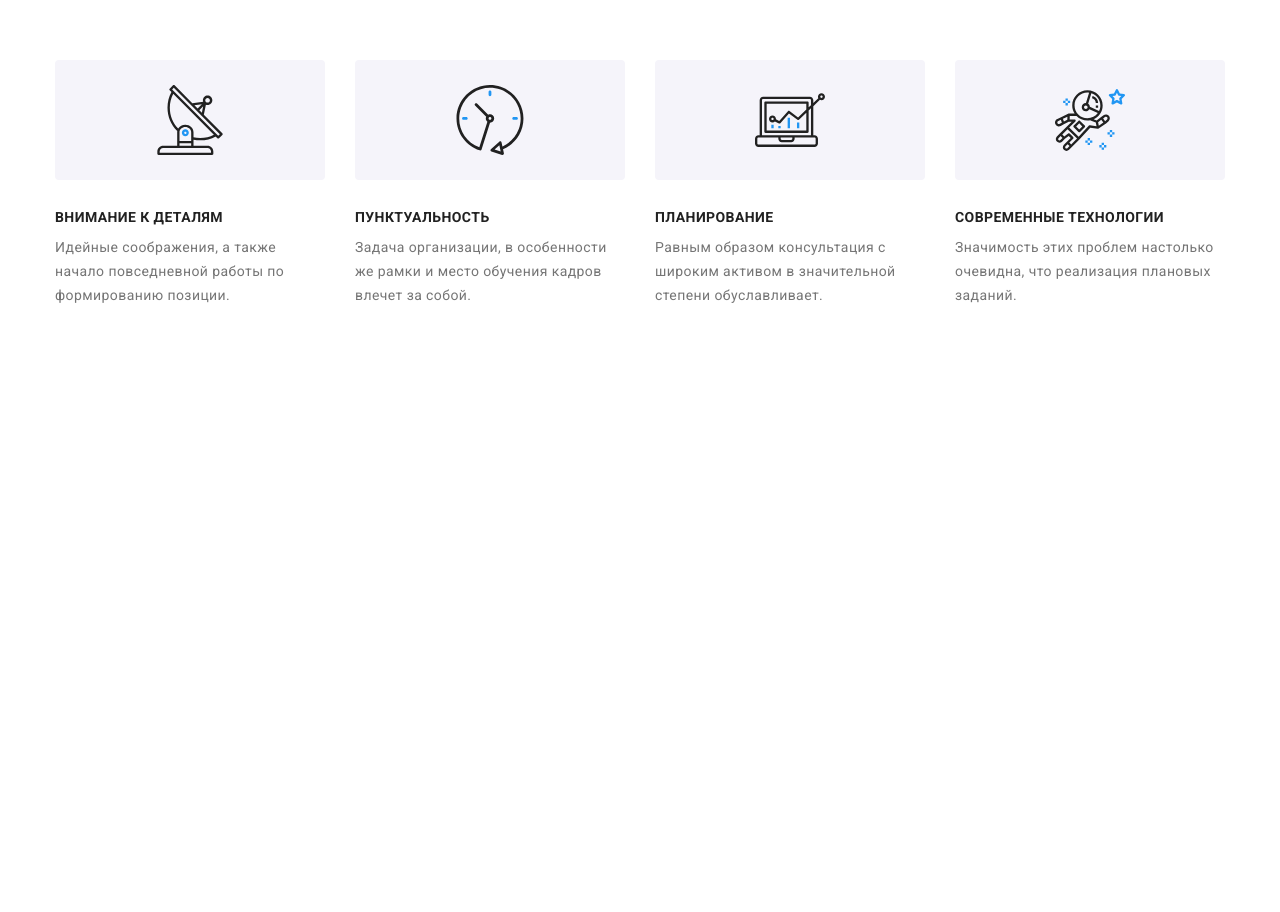
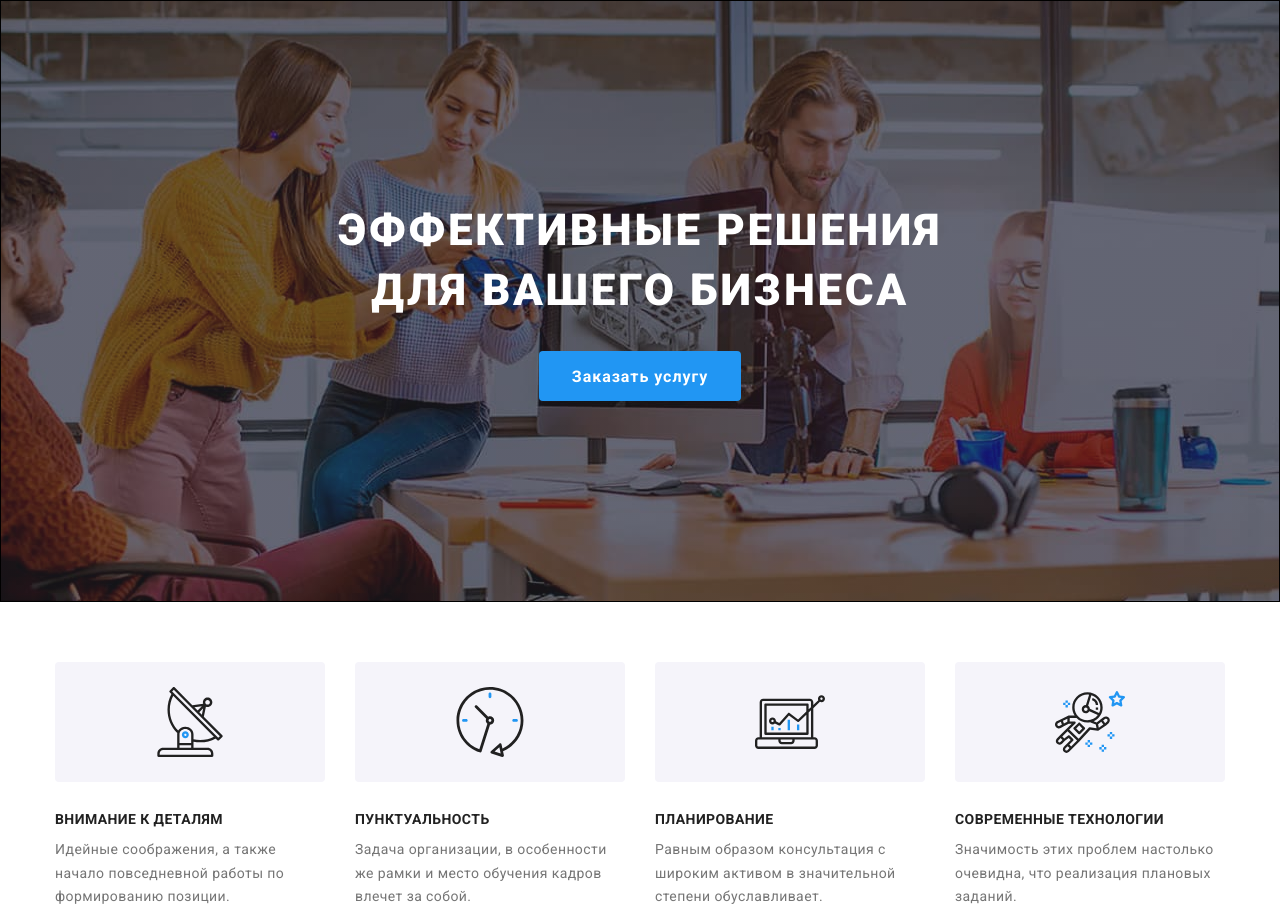
Before and after one commit to Yuliia-88/goit-markup-hw-08, a plain HTML site: page index.html in a window 1280 px wide. Shown: the top 912 px of the page. Before the commit the page ends 800 px from the top, so only its background shows below. Drawn offline with nearby package versions, Linux system fonts and the light colour scheme.

Commit message:
hero_without_pictures

```diff
--- a/index.html
+++ b/index.html
@@ -55,12 +55,13 @@
 
     <main>
         <!--Герой-->
-        <!-- <section class="hero">
+        <section class="hero">
             <div class="container">
-                <h1 class="hero__title">Эффективные решения для вашего бизнеса</h1>
+                <h1 class="hero__title">Эффективные решения
+                    <br>для вашего бизнеса</h1>
                 <button class="hero__btn btn" type="button" data-modal-open>Заказать услугу</button>
             </div>
-        </section> -->
+        </section>
 
         <!--Особенности-->
         <section class="features">
@@ -145,7 +146,7 @@
         </section> -->
 
         <!--Наша команда-->
-        <!-- <section class="team">
+        <section class="team">
             <div class="container">
                 <h2 class="team__title">Наша команда</h2>
                     <ul class="team-list list">
@@ -311,7 +312,7 @@
                         </li>
                     </ul>
             </div>
-        </section> -->
+        </section>
     </main>
 
     <!--Постоянные клиенты-->
--- a/sass/components/_btn-hero.scss
+++ b/sass/components/_btn-hero.scss
@@ -11,7 +11,6 @@
     transition-property: background-color;
     transition-duration: 250ms;
     transition-timing-function: cubic-bezier(0.4, 0, 0.2, 1);
-    //* transition: background-color 250ms cubic-bezier(0.4, 0, 0.2, 1); */
     &:hover,
     &:focus {
         background-color: #188CE8;
--- a/sass/components/_hero.scss
+++ b/sass/components/_hero.scss
@@ -1,30 +1,42 @@
 //* ---------------------Герой--------------------- */
 .hero {
-    padding-top: 200px;
-    padding-bottom: 200px;
+    padding-top: 118px;
+    padding-bottom: 118px;
     text-align: center;
-
     background: var(--second-background-color);
-    max-width: 1600px;
+    max-width: 767px;
     margin-left: auto;
     margin-right: auto;
-
     background-image: linear-gradient(to right, rgba(47, 48, 58, 0.4), rgba(47, 48, 58, 0.4)), url(../images/hero.jpg);
     background-repeat: no-repeat;
     background-position: center;
     background-size: cover;
+    border: 1px solid #000000;
+    // box-shadow: 0px 4px 4px rgba(0, 0, 0, 0.25), 0px 4px 4px rgba(0, 0, 0, 0.25);
+    @media screen and (min-width: 768px) {
+        max-width: 1199px;
+    }
+    @media screen and (min-width: 1200px) {
+        padding-top: 200px;
+        padding-bottom: 200px;
+        max-width: 1600px;
+    }
 
-    border: 1px solid #000000;
-    box-shadow: 0px 4px 4px rgba(0, 0, 0, 0.25), 0px 4px 4px rgba(0, 0, 0, 0.25);
     &__title {
-        max-width: 696px;
         margin: 0 auto 30px;
-
         font-weight: 900;
-        font-size: 44px;
-        line-height: 1.36;
+        font-size: 26px;
+        line-height: 1.62;
         letter-spacing: 0.06em;
         text-transform: uppercase;
         color: var(--text-white);
+        @media screen and (min-width: 768px) {
+            min-width: 360px;
+        }
+        @media screen and (min-width: 1200px) {
+            font-size: 44px;
+            line-height: 1.36;
+            min-width: 696px;
+        }
     }
 }
```
Also changed, not shown: css/mail.css, css/mail.min.css, 2 other files.
